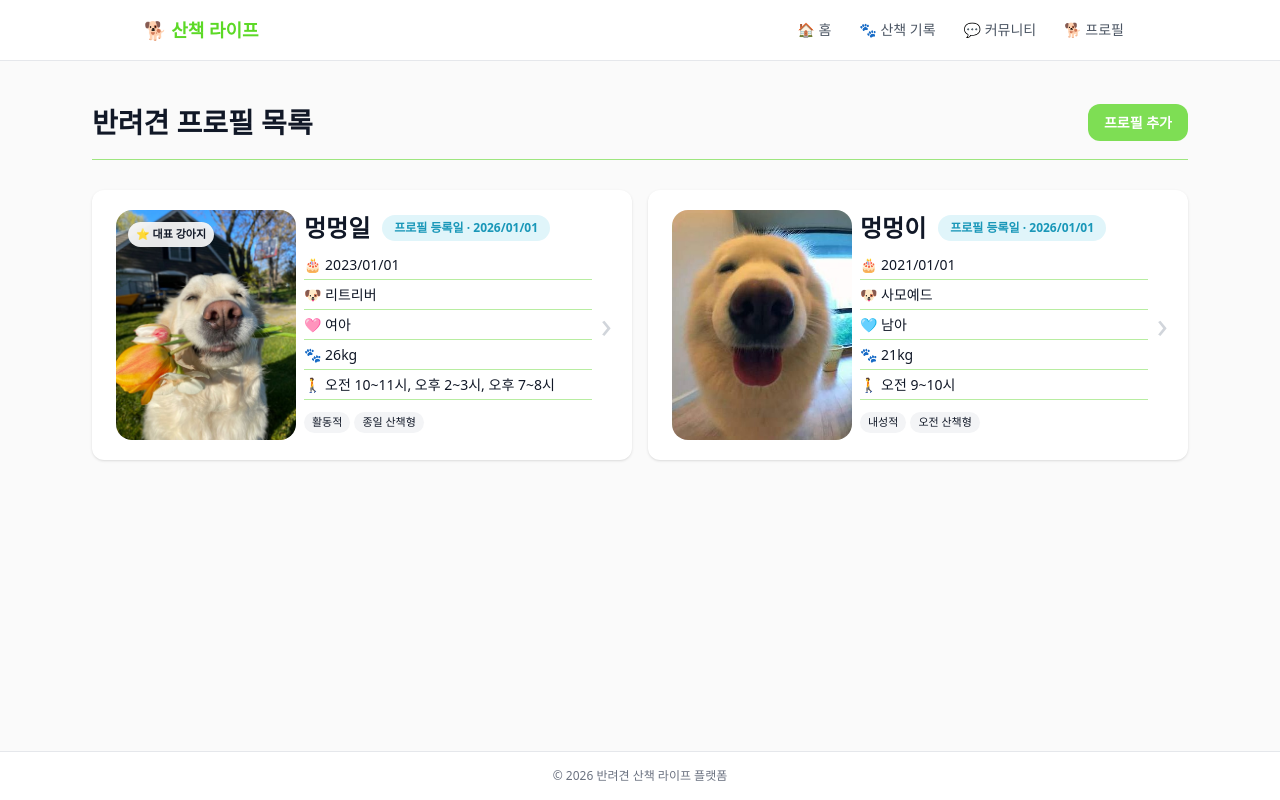
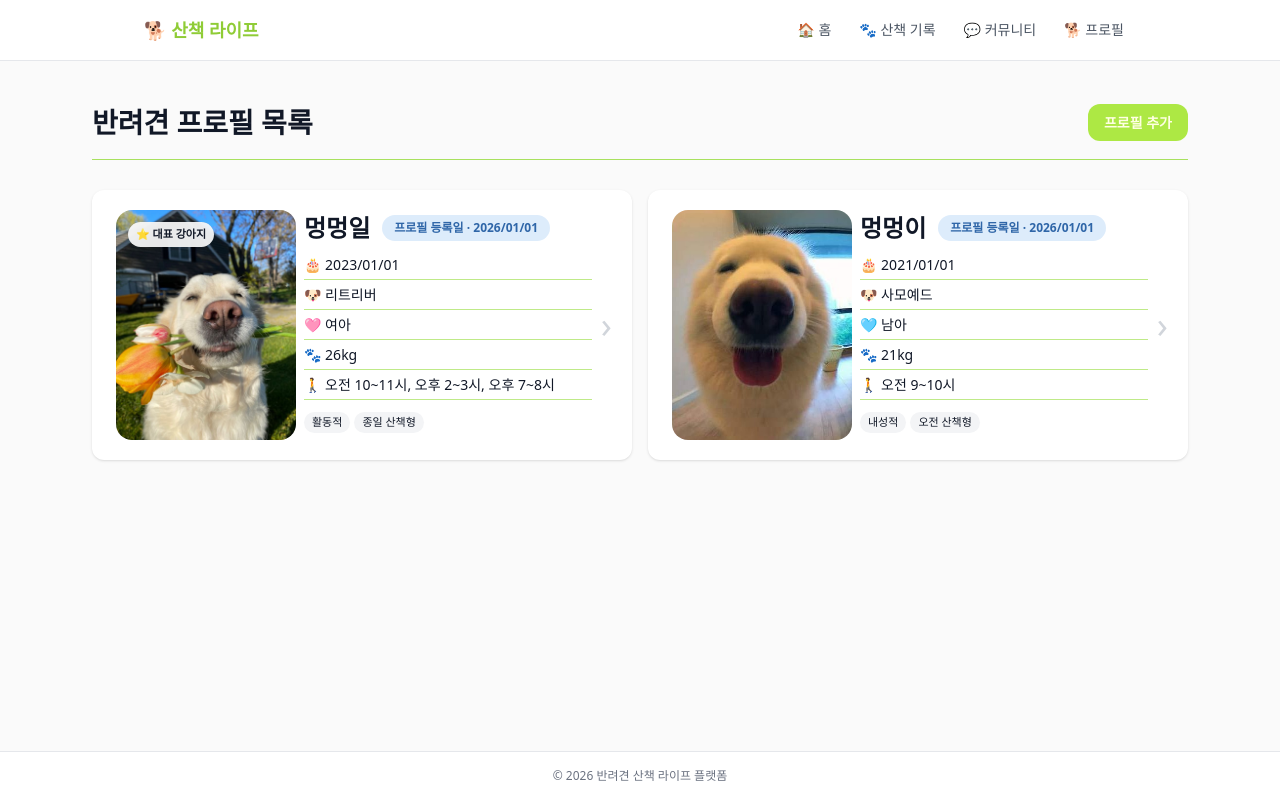
Before and after one commit to wodud17711/first-team-project, a React (Vite) app in the folder frontend/: page /dog-profile-list in a window 1280 px wide. Built offline with nearby package versions, Linux system fonts and the light colour scheme; no server answers.

Commit message:
WIP: 작업 중간 저장

```diff
--- a/frontend/src/pages/dogs/DogListPage.jsx
+++ b/frontend/src/pages/dogs/DogListPage.jsx
@@ -54,7 +54,7 @@ function DogListPage() {
 
         <button
           onClick={() => navigate("/dog-profile-create")}
-          className="px-4 py-2 bg-brand-500 text-white text-[14px] font-bold rounded-xl"
+          className="px-4 py-2 bg-brand-500 text-[#FFFFE3] text-[14px] font-bold rounded-xl"
         >
           프로필 추가
         </button>
--- a/frontend/tailwind.config.js
+++ b/frontend/tailwind.config.js
@@ -27,20 +27,44 @@ export default {
   theme: {
     extend: {
       colors: {
-        // 연두 (브랜드 메인) - 300(원본)
+        // 연두 (브랜드 메인) - 500(원본)
         brand: {
-          50:"#F5FCF2",100:"#E8F9E1",200:"#D2F3C3",300:"#B8EDA1",400:"#9EE67F",
-          500:"#7EDE54",600:"#5CD926",700:"#4BB21F",800:"#3B8B18",900:"#2C6812",
+          50:  "#F6FDF1",
+          100: "#EAF9D8",
+          200: "#D6F3B3",
+          300: "#BFEA88",
+          400: "#A8E15E",
+          500: "#ADE844", // base
+          600: "#8FCC36",
+          700: "#6FA52A",
+          800: "#4F7A1F",
+          900: "#355417",
         },
         // 하늘 - 400(원본)
         sky: {
-          50:"#F2FBFD",100:"#E0F5FA",200:"#C1EAF5",300:"#9EDFF0",400:"#7BD3EA",
-          500:"#4FC4E3",600:"#1EB8E1",700:"#1997B8",800:"#137690",900:"#0F586C",
+          50:  "#F2F8FE",
+          100: "#DDECFB",
+          200: "#C4DFFC",
+          300: "#A3CCF7",
+          400: "#7CB3F0", // base
+          500: "#5A9EE6",
+          600: "#3F82D1",
+          700: "#2F66A8",
+          800: "#234D7D",
+          900: "#1A3659",
         },
         // 연노랑 (포인트) - 100(원본)
         sun: {
-          50:"#FFFEF0",100:"#FFFCDB",200:"#FFFAB8",300:"#FFF78F",400:"#FFF366",
-          500:"#FFF033",600:"#FFEC00",700:"#D1C100",800:"#A39700",900:"#7A7100",
+          50:  "#FFFFF5",
+          100: "#FFFFE3", // base
+          200: "#FFF7C8",
+          300: "#FFEE9E",
+          400: "#FFE56E",
+          500: "#FFD94A",
+          600: "#E6BE2E",
+          700: "#B89622",
+          800: "#8A6F19",
+          900: "#5C4A10",
         },
         // 기본 폰트 색상
         txtcolor:{
```
